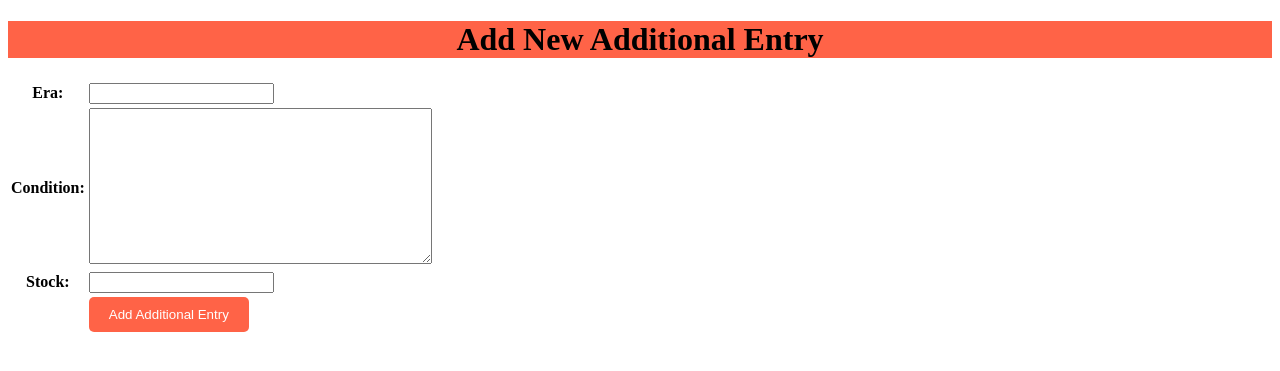
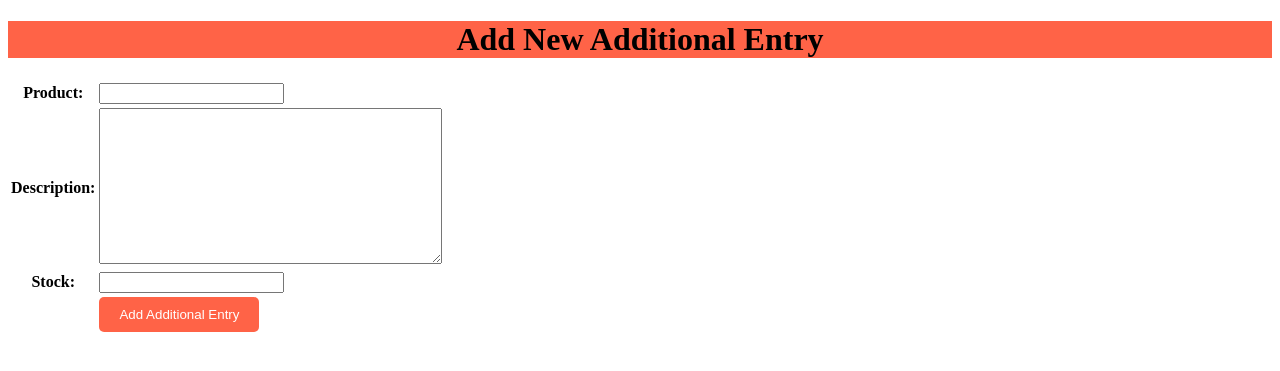
Before and after one commit to lillyskyy/e-commers-tugas1, a Django app: page /create-additional-entry in a window 1280 px wide. Shown: the top 371 px of the page. Run offline with Django 5.2, Linux system fonts and the light colour scheme.

Commit message:
css udah ada

```diff
--- a/main/forms.py
+++ b/main/forms.py
@@ -4,4 +4,4 @@ from main.models import AdditionalEntry
 class AdditionalEntryForm(ModelForm):
     class Meta:
         model = AdditionalEntry
-        fields = ["era", "condition", "stock", "name", "price", "description"]
+        fields = ['product', 'description', 'stock']
--- a/main/models.py
+++ b/main/models.py
@@ -5,13 +5,13 @@ import uuid
 
 class AdditionalEntry(models.Model):
     id = models.UUIDField(primary_key=True, default=uuid.uuid4, editable=False)
-    era = models.CharField(max_length=50)
+    product = models.CharField(max_length=50)
     time = models.DateField(auto_now_add=True)
-    condition = models.TextField()
+    description = models.TextField()
     stock = models.PositiveIntegerField()
-    name = models.CharField(max_length=200)
-    price = models.IntegerField(default=0)
-    description = models.TextField()
+    # name = models.CharField(max_length=200)
+    # price = models.IntegerField(default=0)
+    # description = models.TextField()
 
     def __str__(self):
         return self.name
--- /dev/null
+++ b/main/static/css/style.css
@@ -0,0 +1,29 @@
+.custom-button {
+    background-color: rgb(255, 99, 71);
+    color: rgb(255, 255, 255);
+    border: none;
+    padding: 10px 20px;
+    cursor: pointer;
+    border-radius: 5px;
+}
+
+.custom-button:hover {
+    background-color: rgb(200, 70, 50);
+}
+
+.jarak {
+    margin-bottom: 10px; /* Atur jarak antar baris */
+}
+
+.custom-submit {
+    background-color: rgb(255, 99, 71); /* Warna latar belakang */
+    color: white; /* Warna teks */
+    border: none; /* Menghilangkan border default */
+    padding: 10px 20px; /* Menambahkan padding */
+    cursor: pointer; /* Mengubah kursor saat hover */
+    border-radius: 5px; /* Membuat sudut tombol melengkung */
+}
+
+.custom-submit:hover {
+    background-color: rgb(200, 70, 50); /* Warna saat hover */
+}
--- a/main/templates/base.html
+++ b/main/templates/base.html
@@ -4,6 +4,7 @@
   <head>
     <meta charset="UTF-8" />
     <meta name="viewport" content="width=device-width, initial-scale=1.0" />
+    <link rel="stylesheet" href="{% static 'css/style.css' %}">
     {% block meta %} {% endblock meta %}
   </head>
 
--- a/main/templates/create_additional_entry.html
+++ b/main/templates/create_additional_entry.html
@@ -9,20 +9,6 @@
     <tr>
       <td></td>
       <td>
-        <style>
-          .custom-submit {
-              background-color: rgb(255, 99, 71); /* Warna latar belakang */
-              color: white; /* Warna teks */
-              border: none; /* Menghilangkan border default */
-              padding: 10px 20px; /* Menambahkan padding */
-              cursor: pointer; /* Mengubah kursor saat hover */
-              border-radius: 5px; /* Membuat sudut tombol melengkung */
-          }
-
-          .custom-submit:hover {
-              background-color: rgb(200, 70, 50); /* Warna saat hover */
-          }
-      </style>
 
       <input type="submit" value="Add Additional Entry" class="custom-submit" />
       </td>
--- a/main/views.py
+++ b/main/views.py
@@ -8,19 +8,17 @@ from django.forms import ModelForm
 class AdditionalEntryForm(ModelForm):
     class Meta:
         model = AdditionalEntry
-        fields = ["era", "condition", "stock"]
+        fields = ["product", "description", "stock"]
 
 def show_main(request):
     additional_entries = AdditionalEntry.objects.all()
 
     context = {
-        'name': 'Vintage Flower Dress',
-        'price': 'Rp 250.000',
-        'description': 'The Vintage Flower Dress is a timeless piece featuring a classic floral print.',
+        'name': 'Ananda Dwi Hanifa',
+        'npm': '2306165572',
+        'class': 'PBP A',
         'additional_entries': additional_entries
-        # 'era': '80s',
-        # 'condition': '60% ',
-        # 'stock': '5'
+
     }
     return render(request, 'main.html', context)
 
```
Also changed, not shown: main/templates/main.html (+6 -24 lines), db.sqlite3, main/migrations/0006_alter_additionalentry_stock.py (added), main/migrations/0007_rename_era_additionalentry_product_and_more.py (added).
